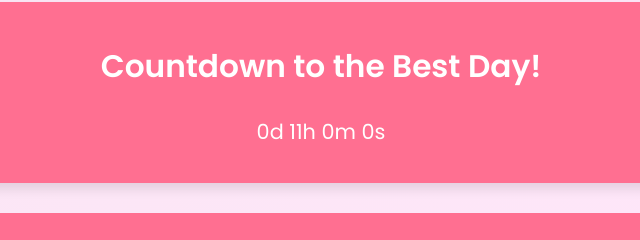
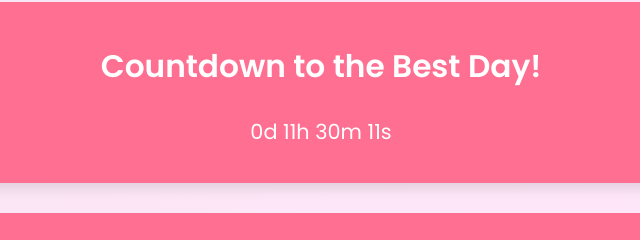
Before and after one commit to razirzzking/birthday, a plain HTML site: page index.html in a window 1280 px wide. Shown: the part 866-1106 px from the top of the page, 319-959 px from the left. Drawn offline with Linux system fonts and the light colour scheme.

Commit message:
Update index.html

```diff
--- a/index.html
+++ b/index.html
@@ -171,14 +171,16 @@
     const now = new Date().getTime();
     const distance = birthdayDate - now;
 
+    if (distance >= 0) {
         const days = Math.floor(distance / (1000 * 60 * 60 * 24));
         const hours = Math.floor((distance % (1000 * 60 * 60 * 24)) / (1000 * 60 * 60));
-            const minutes = Math.floor((distance % (1000 * 60)) / (1000 * 60));
-            const seconds = Math.floor((distance % (1000)) / 1000);
+        const minutes = Math.floor((distance % (1000 * 60 * 60)) / (1000 * 60));
+        const seconds = Math.floor((distance % (1000 * 60)) / 1000);
 
+        // Update the countdown display
         document.getElementById("countdown").innerHTML = `${days}d ${hours}h ${minutes}m ${seconds}s`;
-
-            if (distance < 0) {
+    } else {
+        // Stop the countdown and display the birthday message
         clearInterval(countdownFunction);
         document.getElementById("countdown").innerHTML = "Happy Birthday, Chakkara Ponneeee!";
         document.getElementById("video-section").style.display = "block";
```
Lines whose indentation alone changed are shown as unchanged.
